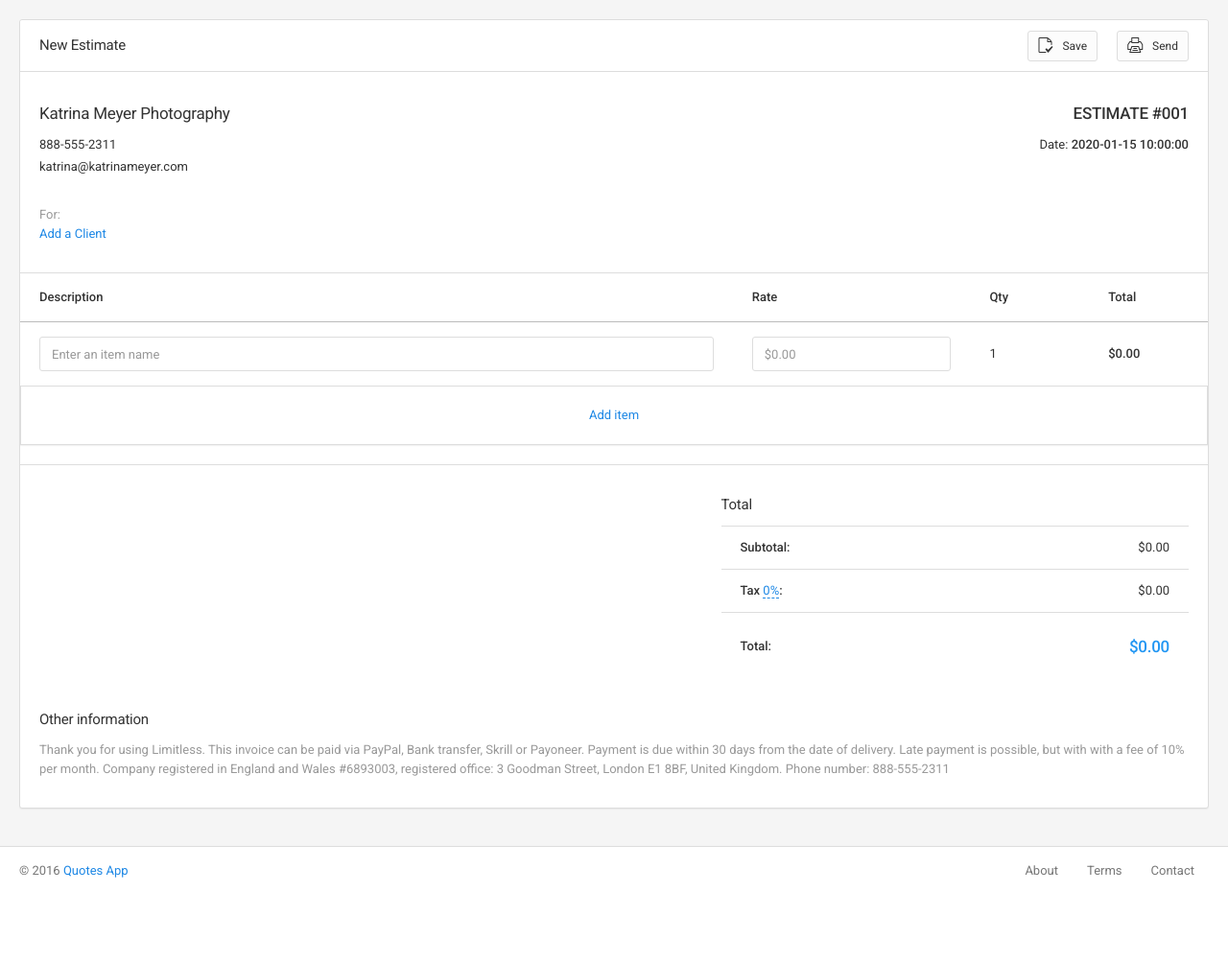
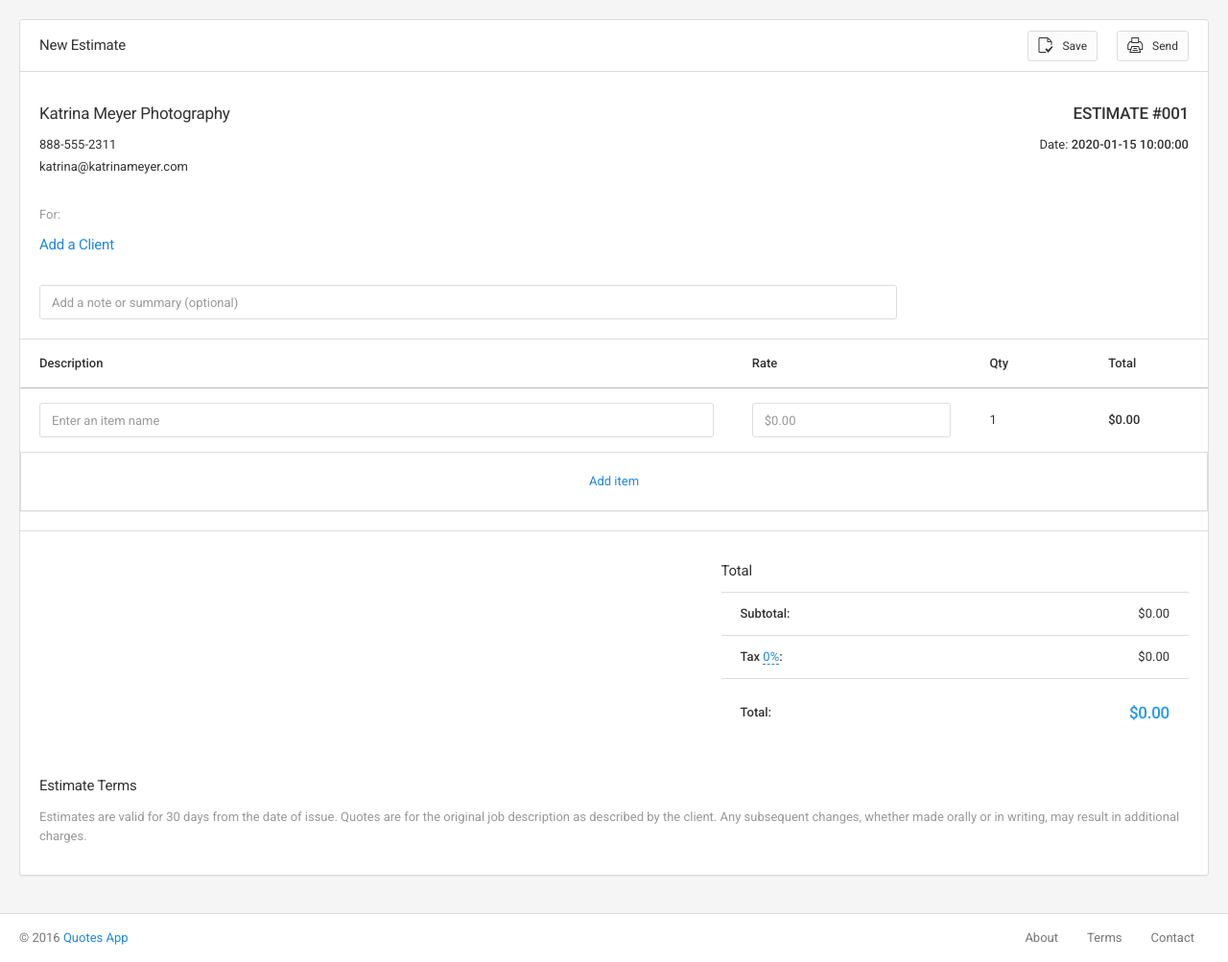
Before and after one commit to caseydm/quote, a Flask app: template quote/templates/dashboard/estimate/new_estimate.html in a window 1280 px wide. Shown: the part 50-1053 px from the top of the page at 96% size. Before the commit the page ends 965 px from the top, so only its background shows below. Run offline with Flask 2, Linux system fonts and the light colour scheme; a user stored in the database is signed in; tables that the repository leaves empty hold one stand-in row (values such as "Sample post"); the template is opened without the code that fills it: most values are stand-ins (such as "Sample title", 1, 10 or a date in 2020); some libraries are stand-ins or nearby versions.

Commit message:
terms complete

```diff
--- a/quote/static/dashboard/js/estimate/new_estimate.js
+++ b/quote/static/dashboard/js/estimate/new_estimate.js
@@ -45,7 +45,9 @@ $(function() {
     // initiliaze form
     setItemForm('description', count);
     setItemForm('rate', count);
+    setItemForm('note', count);
     setQty(count);
+    setTerms();
 
     // makes description and rate fields show and hide
     function setItemForm(element, i) {
@@ -106,6 +108,26 @@ $(function() {
         });
     }
 
+    function setTerms() {// set terms
+        $('textarea[name="terms"]').hide();
+
+        $("#terms").click(function() {
+            // hide text and reveal input
+            $('textarea[name="terms"]').val($('#terms').text());
+            $('textarea[name="terms"]').show().focus();
+            $('#terms').hide();
+        });
+
+        $('textarea[name="terms"]').focusout(function() {
+            if($('textarea[name="terms"]').val()) {
+                $('textarea[name="terms"]').hide();
+                $('#terms').show();
+                $('#terms').text($('textarea[name="terms"]').val());
+            }
+        });
+    }
+
+
     /**
     Add a new item row
     **/
@@ -163,9 +185,11 @@ $(function() {
     }
 
     // tax field
+
     $('#taxField').editable({
         placement: 'left',
         value: 0,
+        inputclass: 'width-100',
         source: [
             {value: 0, text: '0%'},
             {value: 1, text: '1%'},
--- a/quote/templates/dashboard/estimate/new_estimate.html
+++ b/quote/templates/dashboard/estimate/new_estimate.html
@@ -58,7 +58,7 @@
         <div class="row">
             <div class="col-md-6 col-lg-9 content-group">
                 <span class="text-muted">For:</span><br/>
-                <span id="add_client_link"><a data-toggle="modal" data-target="#add_client_modal" href="#">Add a Client</a></span>
+                <span id="add_client_link"><h6><a data-toggle="modal" data-target="#add_client_modal" href="#">Add a Client</a></h6></span>
 
                 <!-- modal form -->
                 {% include 'dashboard/estimate/add_client_modal.html' %}
@@ -69,6 +69,8 @@
                     <li id="client_phone"></li>
                     <li id="client_email"></li>
                 </ul>
+                <br/>
+                <input name="note1" type="text" class="form-control" placeholder="Add a note or summary (optional)"><span id="note1"></span>
             </div>
         </div>
     </div>
@@ -135,8 +137,8 @@
             </div>
         </div>
 
-        <h6>Other information</h6>
-        <p class="text-muted">Thank you for using Limitless. This invoice can be paid via PayPal, Bank transfer, Skrill or Payoneer. Payment is due within 30 days from the date of delivery. Late payment is possible, but with with a fee of 10% per month. Company registered in England and Wales #6893003, registered office: 3 Goodman Street, London E1 8BF, United Kingdom. Phone number: 888-555-2311</p>
+        <h6>Estimate Terms</h6>
+        <p class="text-muted"><span id="terms">Estimates are valid for 30 days from the date of issue. Quotes are for the original job description as described by the client. Any subsequent changes, whether made orally or in writing, may result in additional charges.</span><textarea name="terms" rows="3" class="form-control" placeholder="Add terms (optional)"></textarea></p>
     </div>
 </div>
 <!-- /estimates panel -->
```
